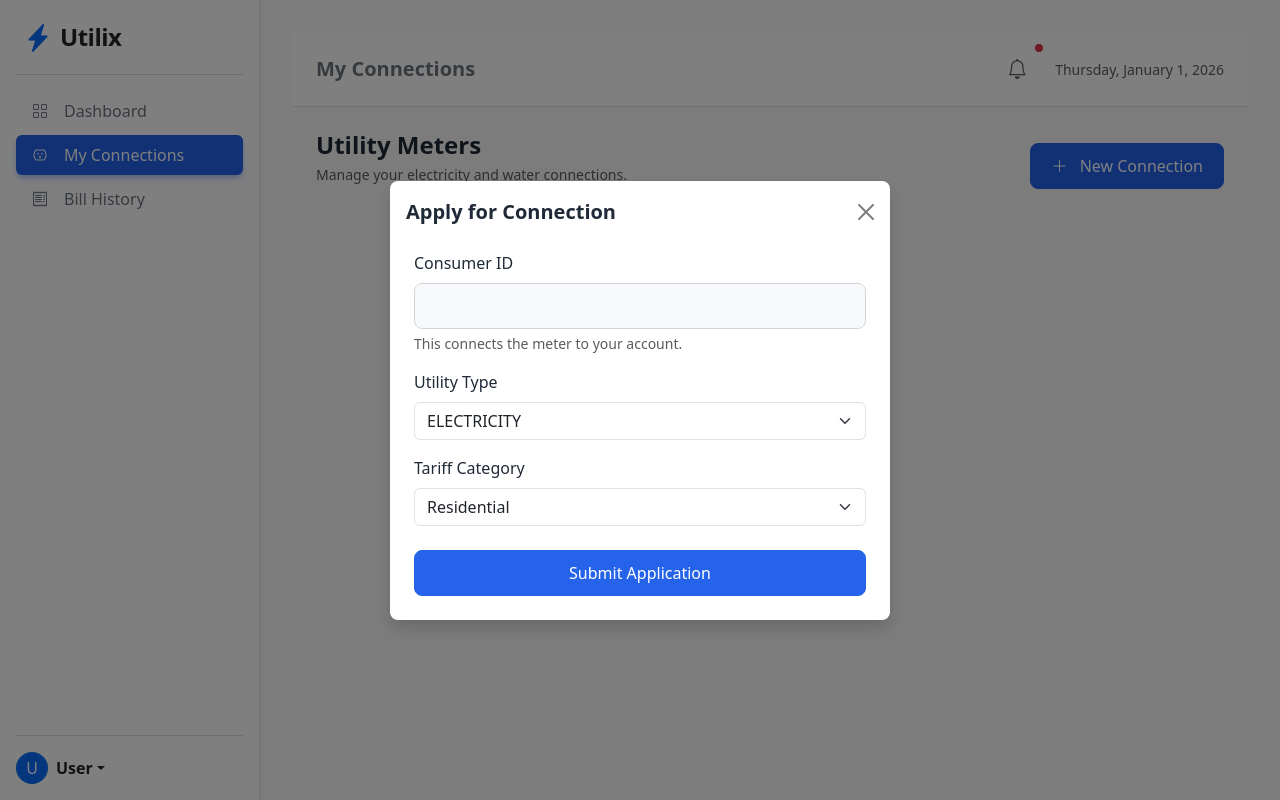
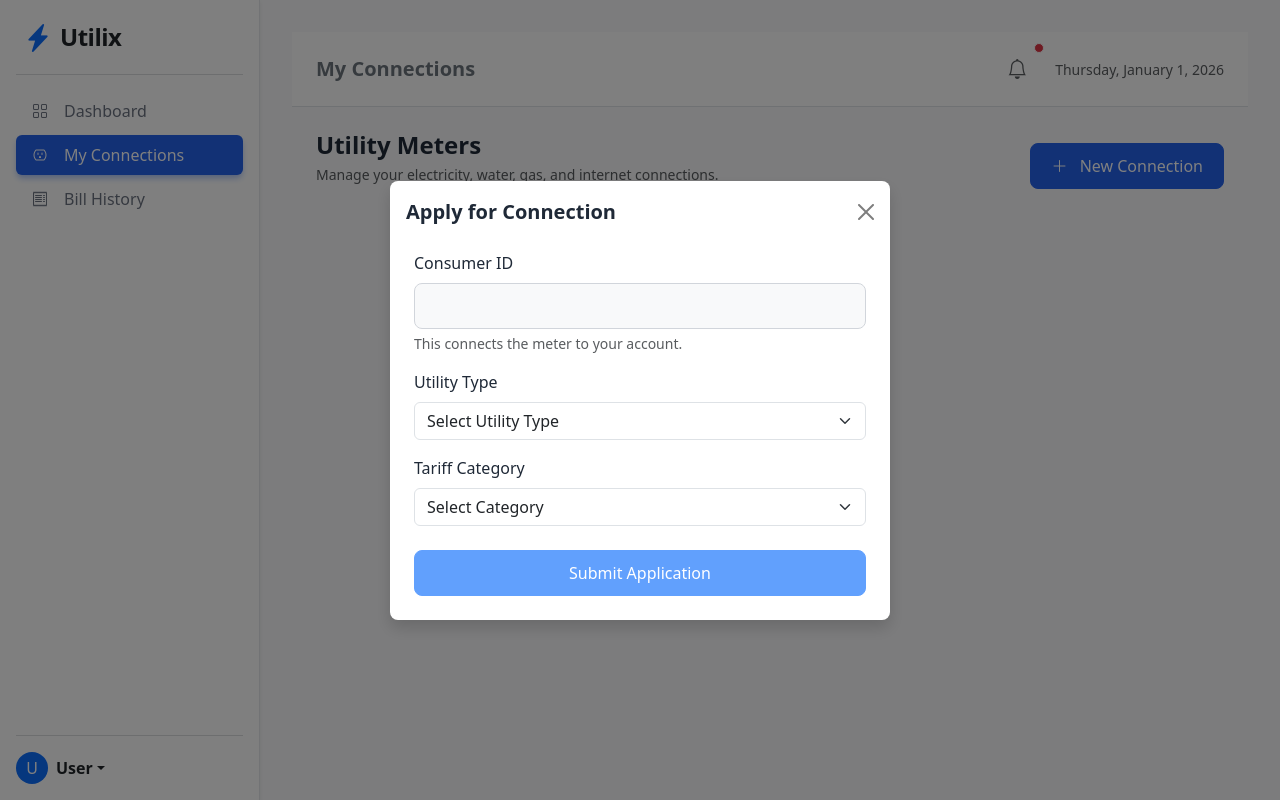
Before and after one commit to yme754/utility-billing-system-frontend, an Angular app: page /consumer/connections in a window 1280 px wide. Both pictures are taken after a click on the button "New Connection". Built offline with nearby package versions, Linux system fonts and the light colour scheme.

Commit message:
update consumer service

```diff
--- a/src/app/core/services/consumer.ts
+++ b/src/app/core/services/consumer.ts
@@ -26,6 +26,13 @@ export class ConsumerService {
         headers: this.getHeaders()
     });
   }
+  getPendingConnections(): Observable<any[]> {
+    return this.http.get<any[]>(`${this.apiUrl}/consumers/connections/pending`);
+  }
+  approveConnection(connectionId: string, meterNumber: string): Observable<any> {
+    const payload = { meterNumber: meterNumber };
+    return this.http.put(`${this.apiUrl}/consumers/${connectionId}/approve`, payload);
+  }
   private getHeaders() {
     const token = this.authService.getToken();
     return { 'Authorization': `Bearer ${token}` };
--- a/src/app/features/consumer/my-connections/my-connections.html
+++ b/src/app/features/consumer/my-connections/my-connections.html
@@ -9,7 +9,9 @@
       <div class="d-flex justify-content-between align-items-center mb-4">
         <div>
           <h4 class="fw-bold mb-1">Utility Meters</h4>
-          <p class="text-muted small">Manage your electricity and water connections.</p>
+          <p class="text-muted small">
+            Manage your electricity, water, gas, and internet connections.
+          </p>
         </div>
         <button class="btn btn-primary" data-bs-toggle="modal" data-bs-target="#newConnectionModal">
           <i class="bi bi-plus-lg me-2"></i> New Connection
@@ -21,24 +23,26 @@
       </div>
 
       <div *ngIf="!isLoading" class="row g-4">
-
         <div class="col-md-6 col-lg-4" *ngFor="let conn of connections">
           <div class="card-custom p-4 h-100 position-relative overflow-hidden bg-white shadow-sm rounded-4">
-
             <span class="position-absolute top-0 end-0 m-3 badge rounded-pill"
                   [ngClass]="conn.status === 'ACTIVE' ? 'bg-success' : 'bg-warning text-dark'">
               {{ conn.status }}
             </span>
-
             <div class="mb-3">
               <div class="bg-primary bg-opacity-10 d-inline-block p-3 rounded-circle">
-                <i class="bi bi-lightning-charge-fill text-primary fs-4"></i>
+                <i class="bi fs-4 text-primary"
+                    [ngClass]="{
+                    'bi-lightning-charge-fill': conn.utilityType === 'ELECTRICITY',
+                    'bi-droplet-fill': conn.utilityType === 'WATER',
+                    'bi-fire': conn.utilityType === 'GAS',
+                    'bi-wifi': conn.utilityType === 'INTERNET'
+                    }">
+                </i>
               </div>
             </div>
-
             <h5 class="fw-bold mb-1">{{ conn.utilityType }}</h5>
             <p class="text-muted small mb-3">{{ conn.tariffCategory }}</p>
-
             <div class="border-top pt-3">
               <div class="d-flex justify-content-between mb-2">
                 <span class="text-muted small">Meter Number</span>
@@ -49,18 +53,14 @@
                 <span class="fw-medium">{{ conn.connectionDate | date:'mediumDate' }}</span>
               </div>
             </div>
-
           </div>
         </div>
-
         <div *ngIf="connections.length === 0" class="col-12 text-center py-5">
             <img src="https://cdn-icons-png.flaticon.com/512/7486/7486744.png" width="100" class="mb-3 opacity-50">
             <h5 class="text-muted">No connections found</h5>
             <p class="text-muted small">Click "New Connection" to get started.</p>
         </div>
-
       </div>
-
     </div>
   </div>
 </div>
@@ -74,7 +74,7 @@
       </div>
       <div class="modal-body p-4">
 
-        <form (ngSubmit)="onRequestSubmit()">
+        <form #connectionForm="ngForm" (ngSubmit)="onRequestSubmit()">
 
           <div class="mb-3">
             <label class="form-label fw-medium">Consumer ID</label>
@@ -85,15 +85,18 @@
           <div class="mb-3">
             <label class="form-label fw-medium">Utility Type</label>
             <select class="form-select" [(ngModel)]="newConnection.utilityType" name="type" required>
+              <option value="" disabled selected>Select Utility Type</option>
               <option value="ELECTRICITY">ELECTRICITY</option>
               <option value="WATER">WATER</option>
               <option value="GAS">GAS</option>
+              <option value="INTERNET">INTERNET</option>
             </select>
           </div>
 
           <div class="mb-4">
             <label class="form-label fw-medium">Tariff Category</label>
             <select class="form-select" [(ngModel)]="newConnection.tariffCategory" name="tariff" required>
+              <option value="" disabled selected>Select Category</option>
               <option value="Residential">Residential</option>
               <option value="Commercial">Commercial</option>
               <option value="Industrial">Industrial</option>
@@ -101,7 +104,7 @@
           </div>
 
           <div class="d-grid">
-            <button type="submit" class="btn btn-primary" [disabled]="isSubmitting">
+            <button type="submit" class="btn btn-primary" [disabled]="isSubmitting || connectionForm.invalid">
               {{ isSubmitting ? 'Submitting...' : 'Submit Application' }}
             </button>
           </div>
--- a/src/app/features/consumer/my-connections/my-connections.ts
+++ b/src/app/features/consumer/my-connections/my-connections.ts
@@ -24,8 +24,8 @@ export class MyConnectionsComponent implements OnInit {
   connections: any[] = [];
   consumerId = '';
   newConnection = {
-    utilityType: 'ELECTRICITY',
-    tariffCategory: 'Residential'
+    utilityType: '',
+    tariffCategory: ''
   };
 
   constructor(
```
